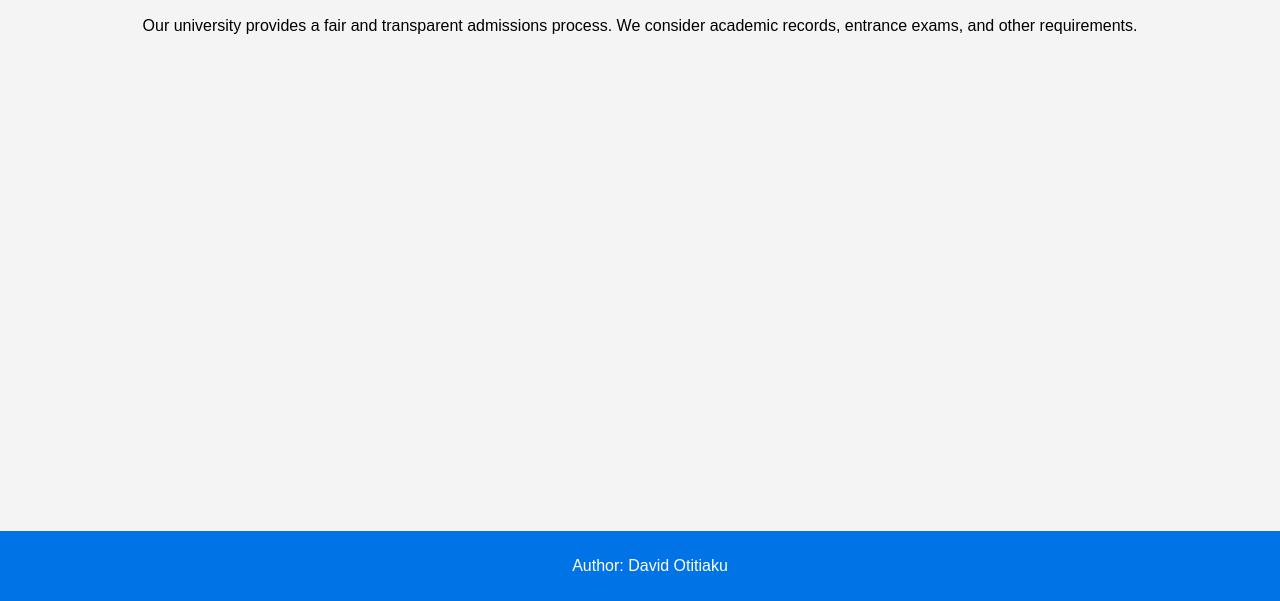
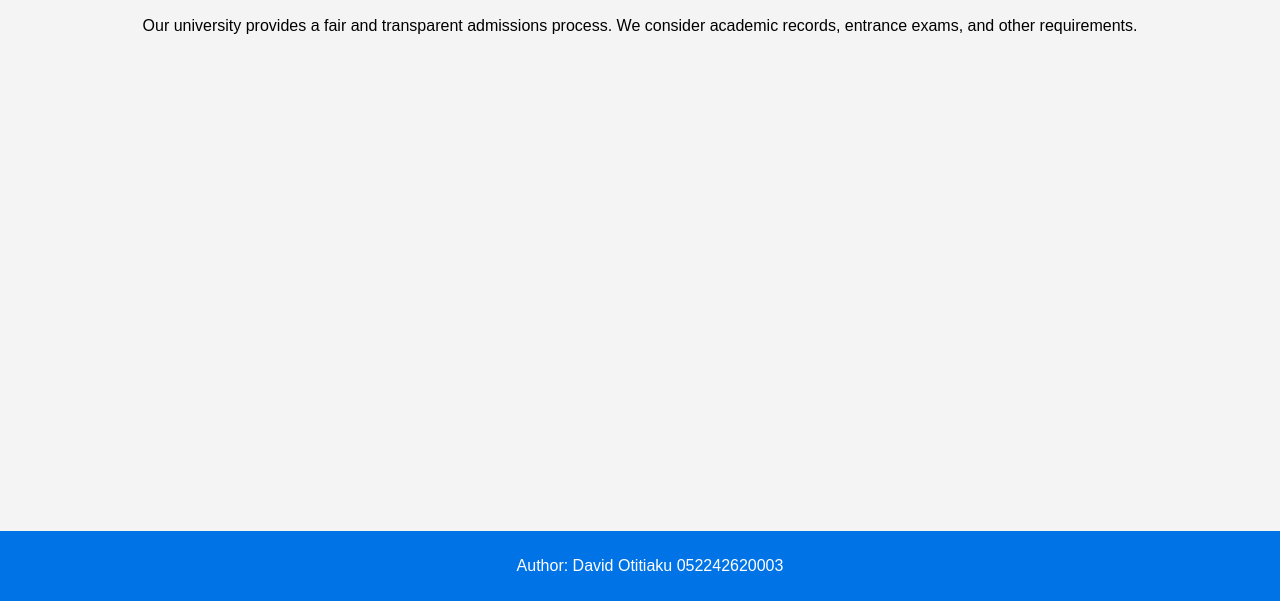
Before and after one commit to KaliBlip/autism, a plain HTML site: page Admission/about.html in a window 1280 px wide. Shown: the part 199-800 px from the top of the page. Drawn offline with Linux system fonts and the light colour scheme.

Commit message:
added index number

```diff
--- a/Admission/about.html
+++ b/Admission/about.html
@@ -23,7 +23,7 @@
     </main>
 
     <footer style="background-color: #0073e6; color: white; padding: 10px; position: fixed; bottom: 0; width: 100%;">
-        <p>Author: David Otitiaku</p>
+        <p>Author: David Otitiaku 052242620003</p>
     </footer>
 
 </body>
```
Also changed, not shown: Admission/index.html (+1 -1 lines).
